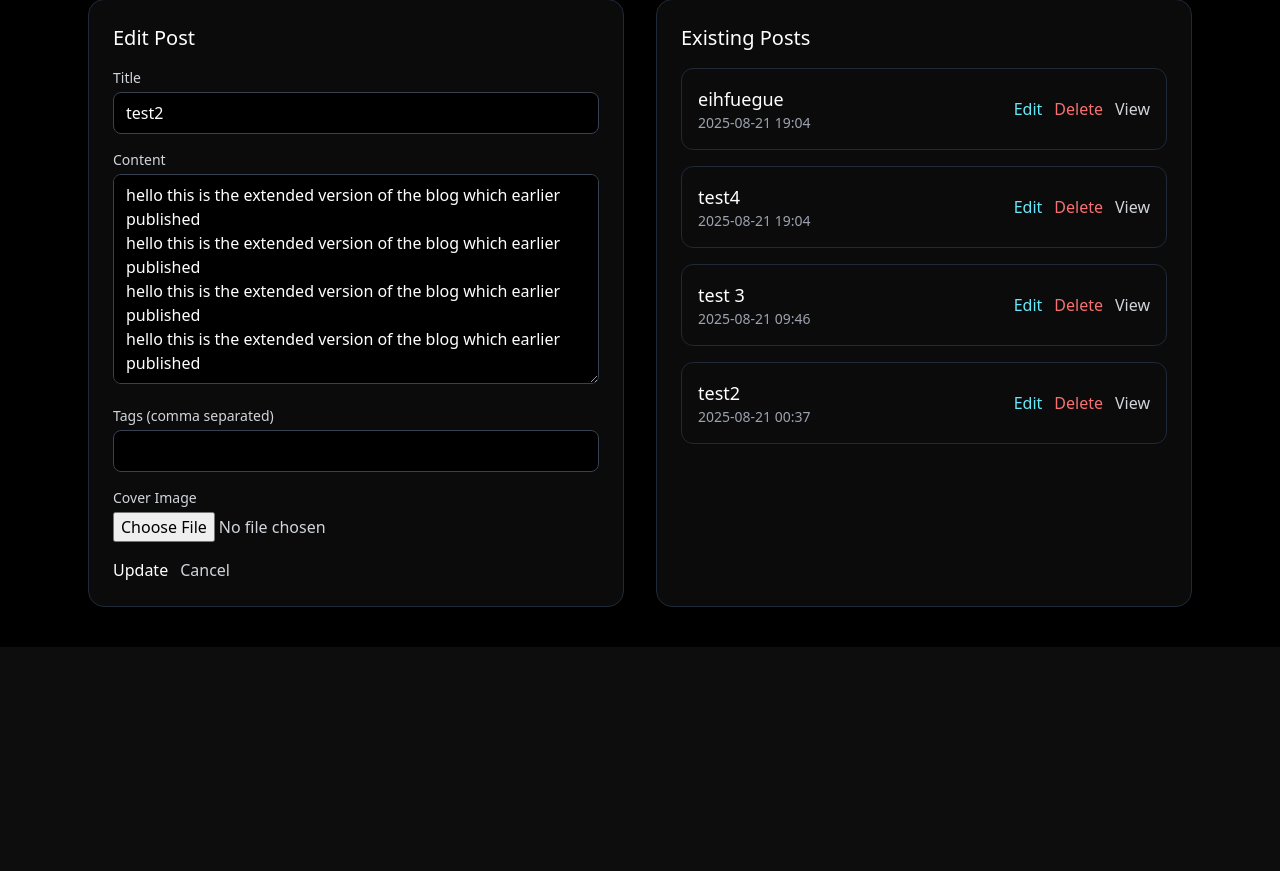
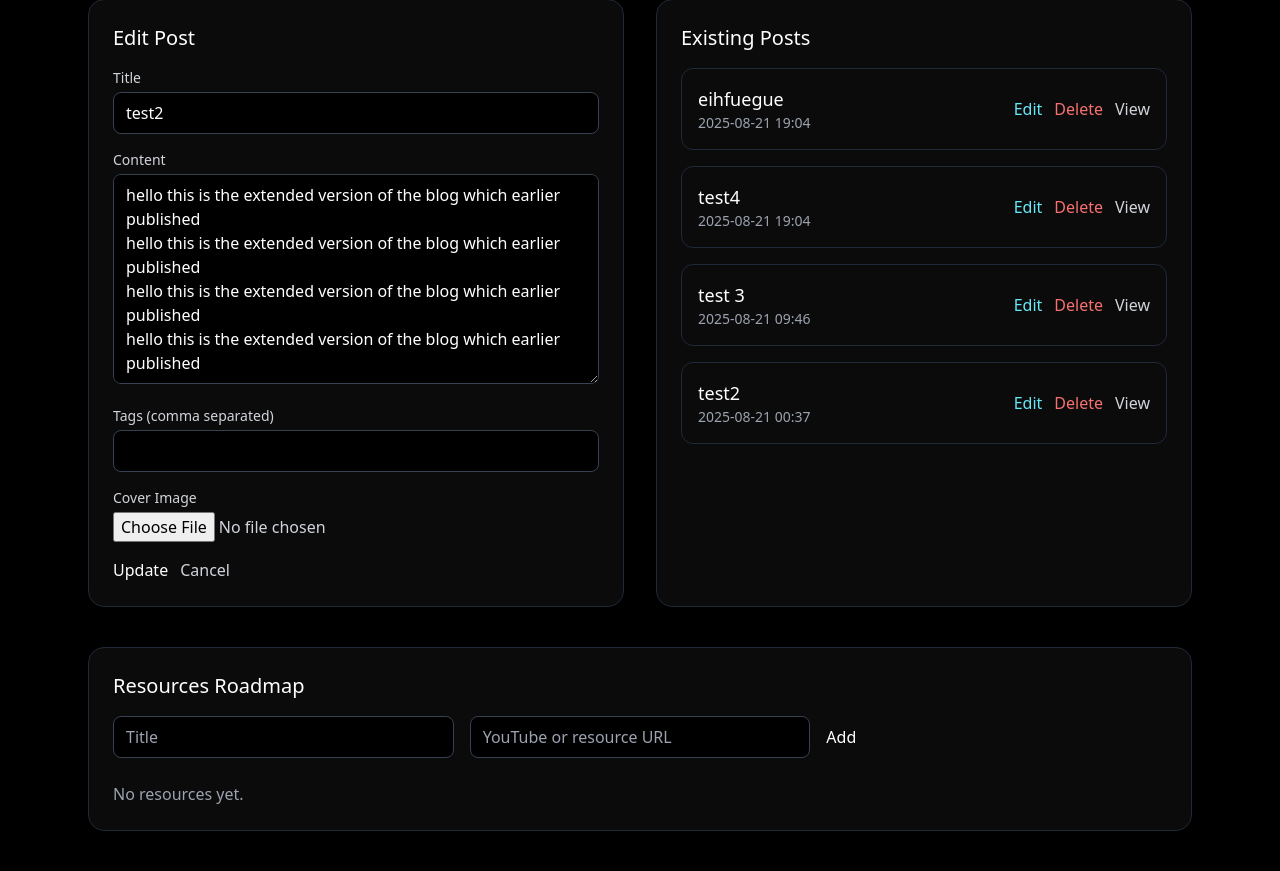
Before and after one commit to Rajojha-1/Cyber-Kali, a Flask app: page /edit-post/2 in a window 1280 px wide. Shown: the part 169-1040 px from the top of the page. Before the commit the page ends 816 px from the top, so only its background shows below. Run offline with Flask 3, Linux system fonts and the light colour scheme; the visitor is signed in with stand-in values (Sample User, id 1); data comes from the database, SQL or seed files in the repository; both versions use the stored data as it was after the commit; some libraries are stand-ins or nearby versions.

Commit message:
feat(resources): admin CRUD for roadmap items; dynamic roadmap with completion gating, fog reveal, and SVG glow; scrollable path

```diff
--- a/app.py
+++ b/app.py
@@ -29,6 +29,17 @@ def init_db():
         col_names = {c[1] for c in cols}
         if 'image' not in col_names:
             conn.execute('ALTER TABLE posts ADD COLUMN image TEXT')
+        # Resources table
+        conn.execute(
+            """
+            CREATE TABLE IF NOT EXISTS resources (
+                id INTEGER PRIMARY KEY AUTOINCREMENT,
+                title TEXT NOT NULL,
+                url TEXT NOT NULL,
+                order_index INTEGER NOT NULL
+            )
+            """
+        )
         conn.commit()
 
 
@@ -83,6 +94,11 @@ ADMIN_PASSWORD_HASH = os.environ.get(
 init_db()
 
 
+def fetch_resources(conn):
+    rows = conn.execute('SELECT id, title, url, order_index FROM resources ORDER BY order_index ASC').fetchall()
+    return [dict(r) for r in rows]
+
+
 @app.route('/')
 @app.route('/index.html')
 def index():
@@ -127,9 +143,10 @@ def admin_dashboard():
 
     with get_db_connection() as conn:
         rows = conn.execute('SELECT id, title, content, date, image FROM posts ORDER BY id DESC').fetchall()
+        resources = fetch_resources(conn)
     posts = [dict(row) for row in rows]
 
-    return render_template('admin.html', posts=posts, edit_post=None)
+    return render_template('admin.html', posts=posts, edit_post=None, resources=resources)
 
 
 @app.route('/logout')
@@ -245,6 +262,73 @@ def delete_post(post_id: int):
     return redirect(url_for('admin_dashboard'))
 
 
+@app.route('/add-resource', methods=['POST'])
+def add_resource():
+    redirect_if_needed = require_admin()
+    if redirect_if_needed:
+        return redirect_if_needed
+
+    title = request.form.get('res_title', '').strip()
+    url_val = request.form.get('res_url', '').strip()
+    if not title or not url_val:
+        flash('Resource title and URL are required', 'error')
+        return redirect(url_for('admin_dashboard'))
+
+    with get_db_connection() as conn:
+        max_order = conn.execute('SELECT COALESCE(MAX(order_index), -1) FROM resources').fetchone()[0]
+        next_order = (max_order if max_order is not None else -1) + 1
+        conn.execute('INSERT INTO resources (title, url, order_index) VALUES (?, ?, ?)', (title, url_val, next_order))
+        conn.commit()
+    return redirect(url_for('admin_dashboard'))
+
+
+@app.route('/delete-resource/<int:res_id>', methods=['POST'])
+def delete_resource(res_id: int):
+    redirect_if_needed = require_admin()
+    if redirect_if_needed:
+        return redirect_if_needed
+
+    with get_db_connection() as conn:
+        # Get order of the item to delete
+        row = conn.execute('SELECT order_index FROM resources WHERE id = ?', (res_id,)).fetchone()
+        if row:
+            order_idx = row['order_index']
+            conn.execute('DELETE FROM resources WHERE id = ?', (res_id,))
+            # Shift down items after this
+            conn.execute('UPDATE resources SET order_index = order_index - 1 WHERE order_index > ?', (order_idx,))
+            conn.commit()
+    return redirect(url_for('admin_dashboard'))
+
+
+@app.route('/move-resource/<int:res_id>/<string:direction>', methods=['POST'])
+def move_resource(res_id: int, direction: str):
+    redirect_if_needed = require_admin()
+    if redirect_if_needed:
+        return redirect_if_needed
+
+    if direction not in ('up', 'down'):
+        abort(400)
+
+    with get_db_connection() as conn:
+        row = conn.execute('SELECT id, order_index FROM resources WHERE id = ?', (res_id,)).fetchone()
+        if not row:
+            abort(404)
+        current_order = row['order_index']
+        swap_with = current_order - 1 if direction == 'up' else current_order + 1
+
+        other = conn.execute('SELECT id FROM resources WHERE order_index = ?', (swap_with,)).fetchone()
+        if not other:
+            return redirect(url_for('admin_dashboard'))
+
+        other_id = other['id']
+        # Swap order_index values
+        conn.execute('UPDATE resources SET order_index = ? WHERE id = ?', (swap_with, res_id))
+        conn.execute('UPDATE resources SET order_index = ? WHERE id = ?', (current_order, other_id))
+        conn.commit()
+
+    return redirect(url_for('admin_dashboard'))
+
+
 @app.route('/about')
 def about_page():
     return render_template('about.html')
@@ -252,7 +336,9 @@ def about_page():
 
 @app.route('/resources')
 def resources_page():
-    return render_template('resources.html')
+    with get_db_connection() as conn:
+        resources = fetch_resources(conn)
+    return render_template('resources.html', resources=resources)
 
 
 if __name__ == '__main__':
--- a/static/style.css
+++ b/static/style.css
@@ -268,3 +268,10 @@ a:focus {
 
 /* Read progress bar on blog detail */
 #read-progress{ z-index: 9999; }
+#road-scroll{ width: 100%; }
+.fog-mask{
+  position: absolute;
+  top: 0; left: 0; right: 0; bottom: 0;
+  background: linear-gradient(90deg, rgba(0,0,0,0) 0%, rgba(0,0,0,0) var(--fog-reveal, 25%), rgba(0,0,0,0.8) calc(var(--fog-reveal, 25%) + 5%), rgba(0,0,0,1) 100%);
+}
+.roadmap-svg path{ transition: stroke 0.4s ease; }
--- a/templates/admin.html
+++ b/templates/admin.html
@@ -99,6 +99,41 @@
           </div>
         </section>
       </div>
+
+      <!-- Resources Management -->
+      <section class="bg-[#0b0b0b] border border-gray-800 rounded-2xl p-6 mt-10">
+        <h2 class="text-xl font-medium mb-4">Resources Roadmap</h2>
+        <form action="{{ url_for('add_resource') }}" method="POST" class="grid md:grid-cols-3 gap-4 mb-6">
+          <input name="res_title" placeholder="Title" class="bg-black text-white border border-gray-700 rounded-lg px-3 py-2 focus:outline-none focus:border-gray-400" />
+          <input name="res_url" placeholder="YouTube or resource URL" class="bg-black text-white border border-gray-700 rounded-lg px-3 py-2 focus:outline-none focus:border-gray-400" />
+          <button class="contact text-white" type="submit">Add</button>
+        </form>
+        <div class="space-y-3">
+          {% if resources and resources|length > 0 %}
+            {% for r in resources %}
+              <div class="flex items-center justify-between border border-gray-800 rounded-xl p-3">
+                <div class="flex-1">
+                  <div class="text-white">{{ loop.index }}. {{ r.title }}</div>
+                  <a class="text-cyan-300 text-sm" href="{{ r.url }}" target="_blank" rel="noreferrer">{{ r.url }}</a>
+                </div>
+                <div class="flex items-center gap-2">
+                  <form action="{{ url_for('move_resource', res_id=r.id, direction='up') }}" method="POST">
+                    <button class="px-2 py-1 bg-gray-800 rounded">↑</button>
+                  </form>
+                  <form action="{{ url_for('move_resource', res_id=r.id, direction='down') }}" method="POST">
+                    <button class="px-2 py-1 bg-gray-800 rounded">↓</button>
+                  </form>
+                  <form action="{{ url_for('delete_resource', res_id=r.id) }}" method="POST" onsubmit="return confirm('Delete this resource?');">
+                    <button class="px-2 py-1 bg-red-700 rounded">Delete</button>
+                  </form>
+                </div>
+              </div>
+            {% endfor %}
+          {% else %}
+            <div class="text-gray-400">No resources yet.</div>
+          {% endif %}
+        </div>
+      </section>
     </main>
 
     <script src="/script.js"></script>
```
Also changed, not shown: static/script.js (+38 -18 lines), templates/resources.html (+31 -24 lines), blog.db.
